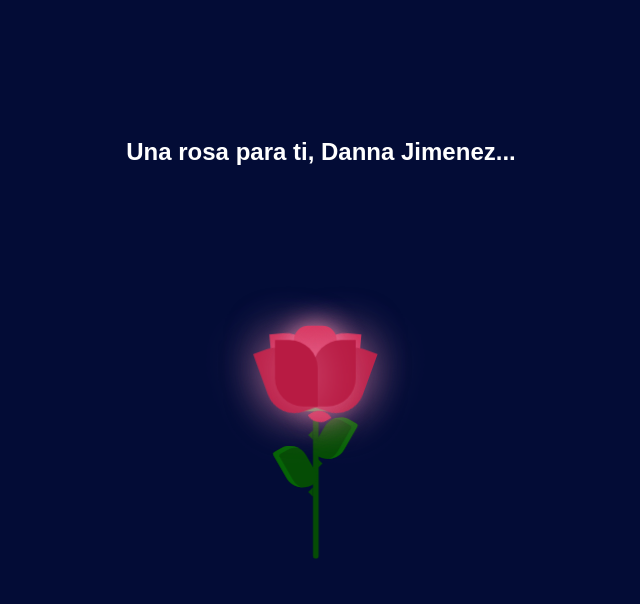
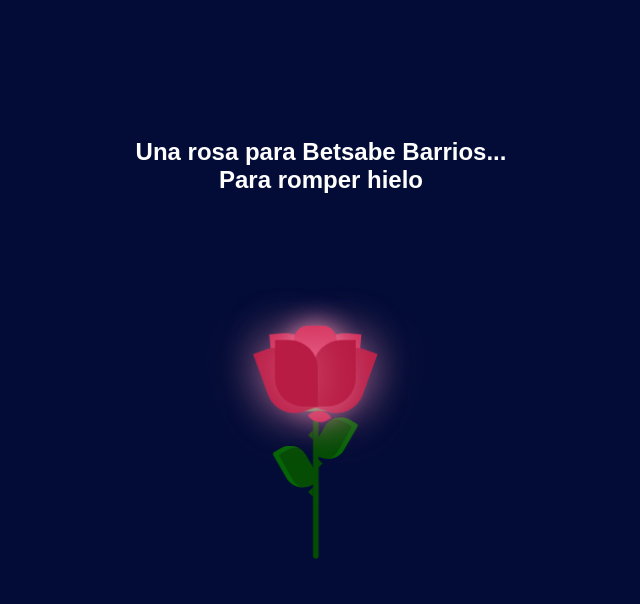
Before and after one commit to G-YHONNER/Betsabe-Barrios, a plain HTML site: page index.html in a window 1280 px wide. Shown: the whole page, without its empty margins (327-967 px from the left). Drawn offline with Linux system fonts and the light colour scheme; a web font is replaced by a local one.

Commit message:
Change h2 content for personalization
Updated the message in the h2 tag.

```diff
--- a/index.html
+++ b/index.html
@@ -40,7 +40,7 @@
         </div>
       </div>
     </div>
-    <h2>Una rosa para ti, Danna Jimenez...
+    <h2>Una rosa para Betsabe Barrios...</br> Para romper hielo
     </h2>
   </body>
 </html>
```
